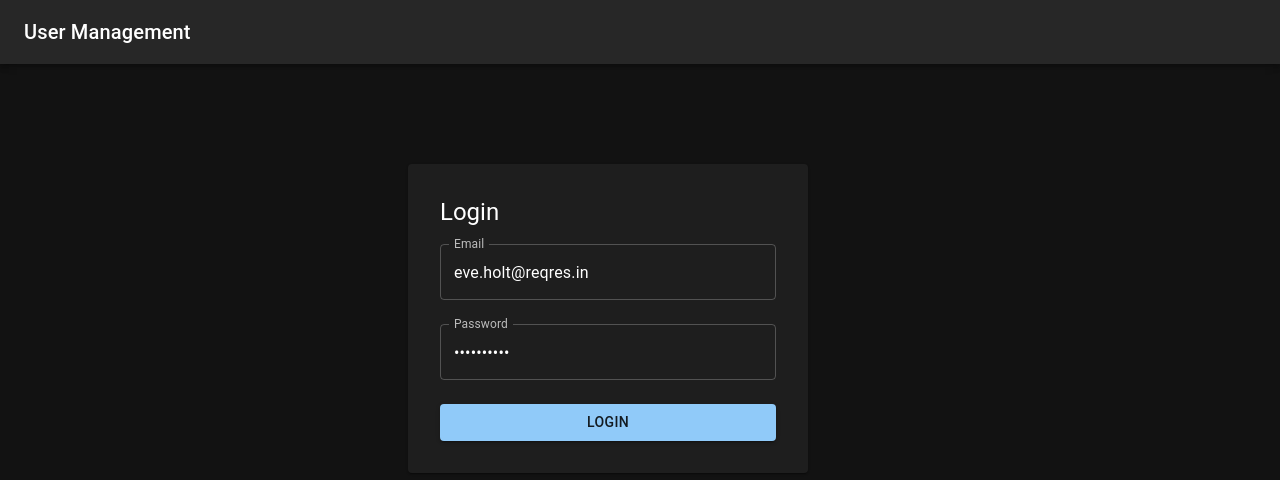
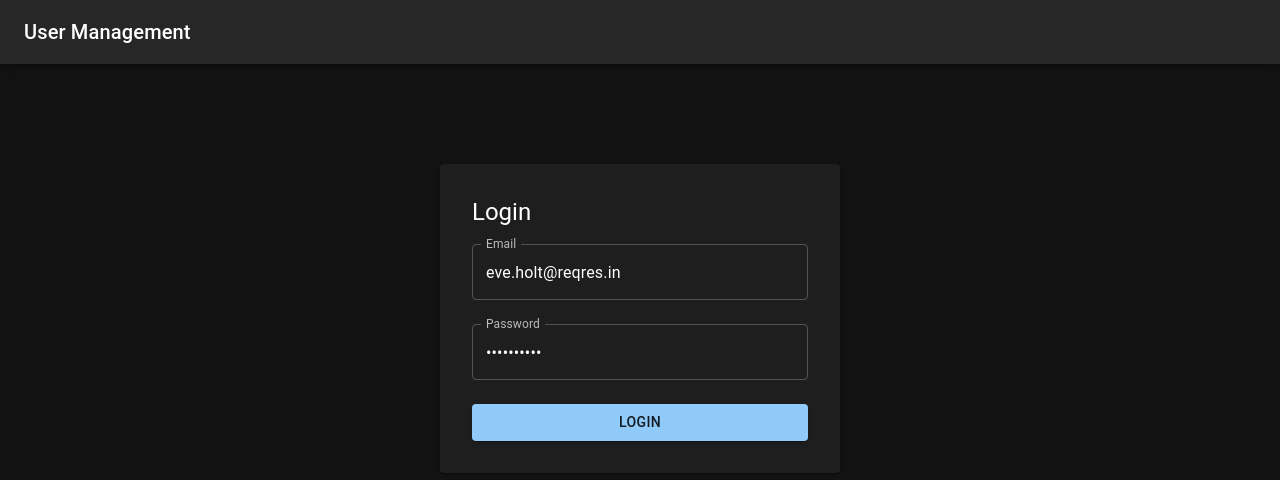
Before and after one commit to Prayansh8/global_groupware_assignment, a React (Create React App) app: page /login in a window 1280 px wide. Shown: the top 480 px of the page. Built offline with nearby package versions, Linux system fonts and the light colour scheme.

Commit message:
Update App.js

```diff
--- a/src/App.js
+++ b/src/App.js
@@ -34,7 +34,7 @@ function App() {
           )}
         </Toolbar>
       </AppBar>
-      <Container maxWidth="lg" sx={{ marginTop: '4vh', marginX: '1vh' }}>
+      <Container maxWidth="lg" sx={{ marginTop: '4vh'}}>
         <Routes>
           <Route path="/login" element={<Login />} />
           <Route path="/" element={token ? <UserList /> : <Navigate to="/login" replace />} />
```
